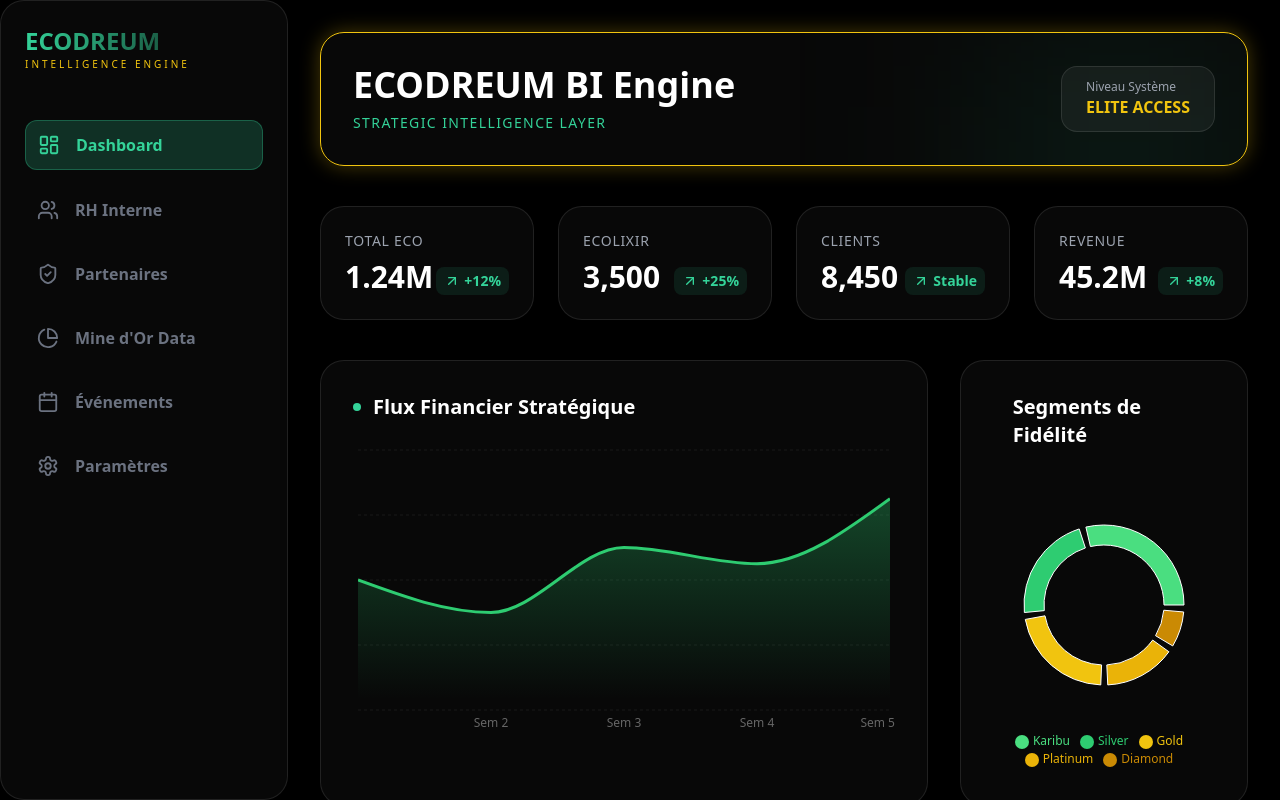
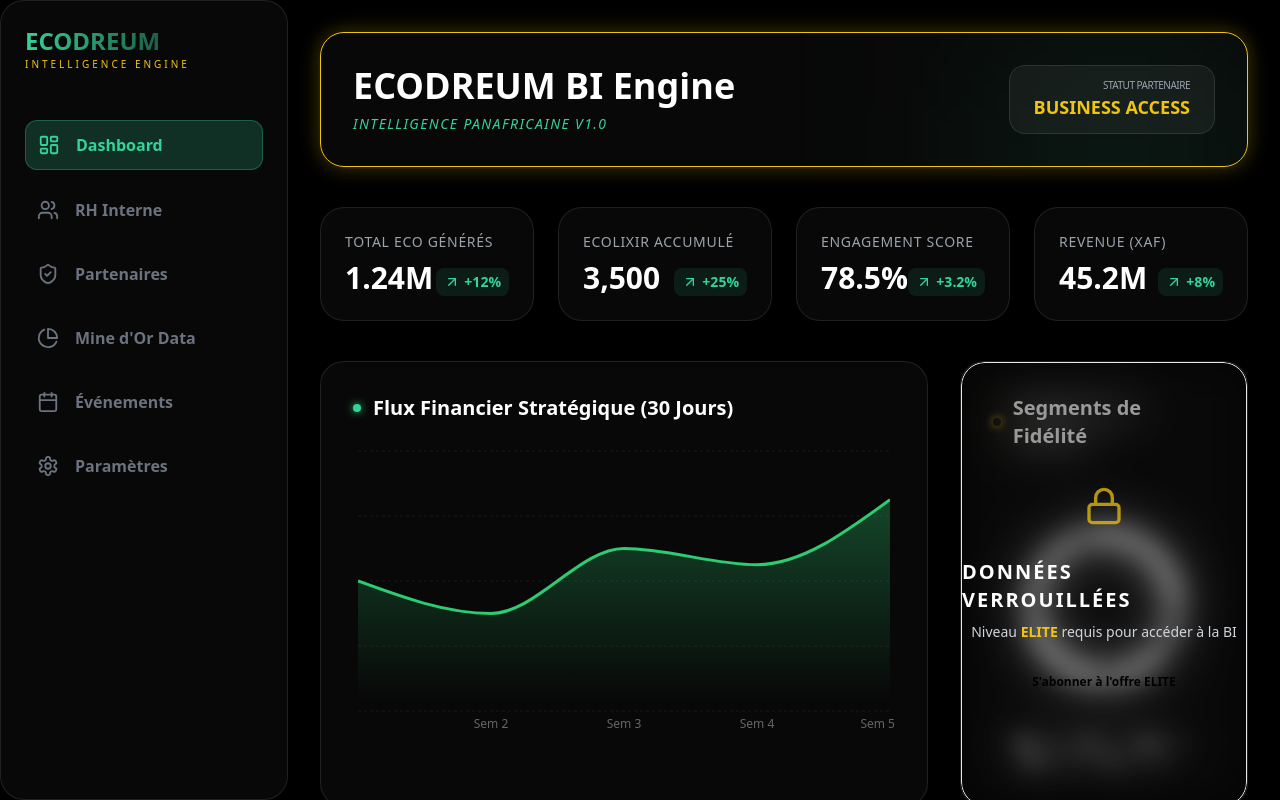
Before and after one commit to abdoulMalick2988/Gen-Alixir-2, a Next.js app: page / in a window 1280 px wide. Built offline with nearby package versions, Linux system fonts and the light colour scheme.

Commit message:
Update page.tsx

```diff
--- a/app/page.tsx
+++ b/app/page.tsx
@@ -1,53 +1,84 @@
-// Au lieu de @/components, on utilise le chemin direct
 import Sidebar from "../components/Sidebar";
 import StatCard from "../components/StatCard";
 import MainChart from "../components/MainChart";
 import LoyaltyChart from "../components/LoyaltyChart";
+import LockedOverlay from "../components/LockedOverlay";
 
 export default function Home() {
+  // --- CONFIGURATION DE PHASE 4 ---
+  // Ligne 11 : Change 'Business' par 'Elite' pour déverrouiller tout le site
+  const currentPartnerLevel = 'Business';
+
   return (
     <div className="flex h-screen bg-black overflow-hidden font-sans">
       <Sidebar />
 
       <main className="flex-1 p-8 overflow-y-auto">
-        {/* Header Gold Glow */}
+        {/* HEADER AVEC CADRE DORÉ FLUORESCENT (Phase 1) */}
         <div className="gold-border-glow glass-card p-8 mb-10 flex flex-col md:flex-row justify-between items-center relative overflow-hidden">
           <div className="absolute top-0 right-0 w-64 h-64 bg-emerald-400/10 blur-[100px] -z-10"></div>
           <div>
             <h2 className="text-4xl font-bold text-white mb-2">ECODREUM BI Engine</h2>
-            <p className="text-emerald-400 font-medium uppercase tracking-widest text-sm">Strategic Intelligence Layer</p>
+            <p className="text-emerald-400 font-medium uppercase tracking-widest text-sm italic">Intelligence Panafricaine v1.0</p>
           </div>
-          <div className="mt-4 md:mt-0 px-6 py-3 bg-white/5 border border-white/10 rounded-2xl">
-            <span className="text-gray-400 text-xs block">Niveau Système</span>
-            <span className="text-gold font-bold">ELITE ACCESS</span>
+          <div className="mt-4 md:mt-0 px-6 py-3 bg-white/5 border border-white/10 rounded-2xl flex flex-col items-end">
+            <span className="text-gray-400 text-[10px] uppercase tracking-tighter">Statut Partenaire</span>
+            <span className="text-gold font-bold text-lg">{currentPartnerLevel.toUpperCase()} ACCESS</span>
           </div>
         </div>
 
-        {/* KPIs Grid */}
+        {/* GRILLE DES KPIs (Phase 2) */}
         <div className="grid grid-cols-1 md:grid-cols-4 gap-6 mb-10">
-          <StatCard title="Total eCo" value="1.24M" change="+12%" />
-          <StatCard title="eCoLixir" value="3,500" change="+25%" />
-          <StatCard title="Clients" value="8,450" change="Stable" />
-          <StatCard title="Revenue" value="45.2M" change="+8%" />
+          <StatCard title="Total eCo Générés" value="1.24M" change="+12%" />
+          <StatCard title="eCoLixir Accumulé" value="3,500" change="+25%" />
+          <StatCard title="Engagement Score" value="78.5%" change="+3.2%" />
+          <StatCard title="Revenue (XAF)" value="45.2M" change="+8%" />
         </div>
 
-        {/* Charts Section */}
+        {/* ZONE ANALYTIQUE (Phase 3 & 4) */}
         <div className="grid grid-cols-1 lg:grid-cols-3 gap-8">
-          <div className="lg:col-span-2 glass-card p-8">
+
+          {/* GRAPHIQUE DE FLUX - VISIBLE POUR TOUS */}
+          <div className="lg:col-span-2 glass-card p-8 relative overflow-hidden">
             <h3 className="text-xl font-bold text-white mb-6 flex items-center">
-              <span className="w-2 h-2 bg-emerald-400 rounded-full mr-3"></span>
-              Flux Financier Stratégique
+              <span className="w-2 h-2 bg-emerald-400 rounded-full mr-3 shadow-[0_0_8px_#2ecc71]"></span>
+              Flux Financier Stratégique (30 Jours)
             </h3>
             <MainChart />
           </div>
-          <div className="glass-card p-8">
+
+          {/* ANALYSE DÉMOGRAPHIQUE - VERROUILLÉE SI PAS ELITE */}
+          <div className="glass-card p-8 relative overflow-hidden group">
+            {/* Ligne 54 : Vérification du niveau pour afficher le cadenas */}
+            {currentPartnerLevel !== 'Elite' && <LockedOverlay levelRequired="ELITE" />}
+
             <h3 className="text-xl font-bold text-white mb-6 flex items-center">
-              <span className="w-2 h-2 bg-gold rounded-full mr-3"></span>
+              <span className="w-2 h-2 bg-gold rounded-full mr-3 shadow-[0_0_8px_#f1c40f]"></span>
               Segments de Fidélité
             </h3>
-            <LoyaltyChart />
+            <div className={currentPartnerLevel !== 'Elite' ? 'blur-md grayscale' : ''}>
+                <LoyaltyChart />
+            </div>
           </div>
+
         </div>
+
+        {/* SECTION GÉO-INTELLIGENCE (Phase 3) - VERROUILLÉE SI PAS ELITE */}
+        <div className="mt-8 glass-card p-8 min-h-[400px] relative overflow-hidden">
+           {/* Ligne 71 : Système de protection pour la carte */}
+           {currentPartnerLevel !== 'Elite' && <LockedOverlay levelRequired="ELITE" />}
+
+           <h3 className="text-xl font-bold text-emerald-400 mb-6 flex items-center">
+              <span className="w-4 h-4 bg-emerald-500/20 border border-emerald-500 rounded-sm mr-3"></span>
+              Géo-Intelligence : Heatmap Burundi
+           </h3>
+           <div className={`h-80 bg-emerald-900/5 rounded-3xl border border-white/5 flex flex-col items-center justify-center ${currentPartnerLevel !== 'Elite' ? 'blur-xl' : ''}`}>
+              <div className="animate-pulse text-emerald-500 font-mono text-sm uppercase tracking-[0.5em]">
+                Scanning Geographical Data...
+              </div>
+           </div>
+        </div>
+
       </main>
     </div>
   );
```
